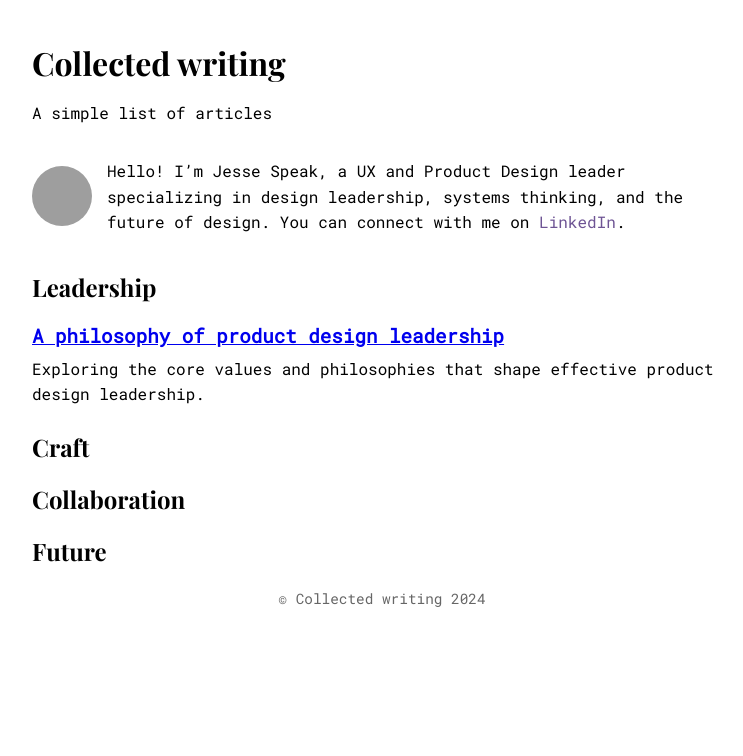
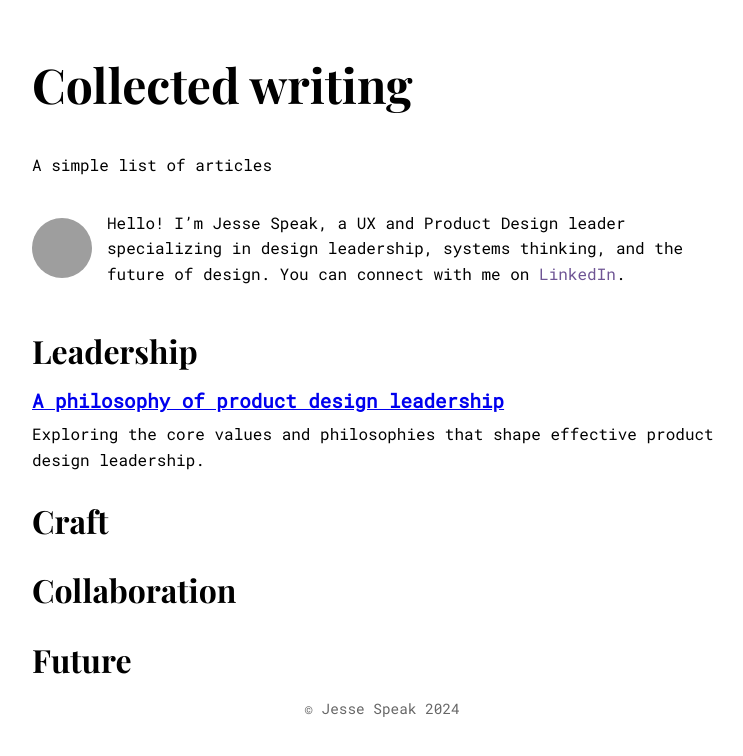
Before and after one commit to jessespeak/jessespeak.github.io, a Jekyll site: the page built from index.html, in a window 1280 px wide. Shown: the top 756 px of the page, without its empty margins (258-1001 px from the left). Built offline with Jekyll 4.4.1, drawn with Linux system fonts in a browser that asks for light colours; grey boxes are pictures that could not be loaded.

Commit message:
Typographic size changes

```diff
--- a/_layouts/default.html
+++ b/_layouts/default.html
@@ -22,9 +22,14 @@
 }
 
     h1 {
-      font-size: 2em;
-      margin-bottom: 0.5em;
+      font-size: 3em;
+      margin-bottom: 0.75em;
     }
+
+      h2 {
+          font-size:2em;
+          margin-bottom: 0.5em;
+      }
 
     p {
       font-size: 1em;
@@ -95,7 +100,7 @@ ul.article-list p {
   </main>
 
   <footer>
-    <p>© {{ site.title }} {{ site.time | date: "%Y" }}</p>
+    <p>© Jesse Speak {{ site.time | date: "%Y" }}</p>
   </footer>
 </body>
 </html>
```
